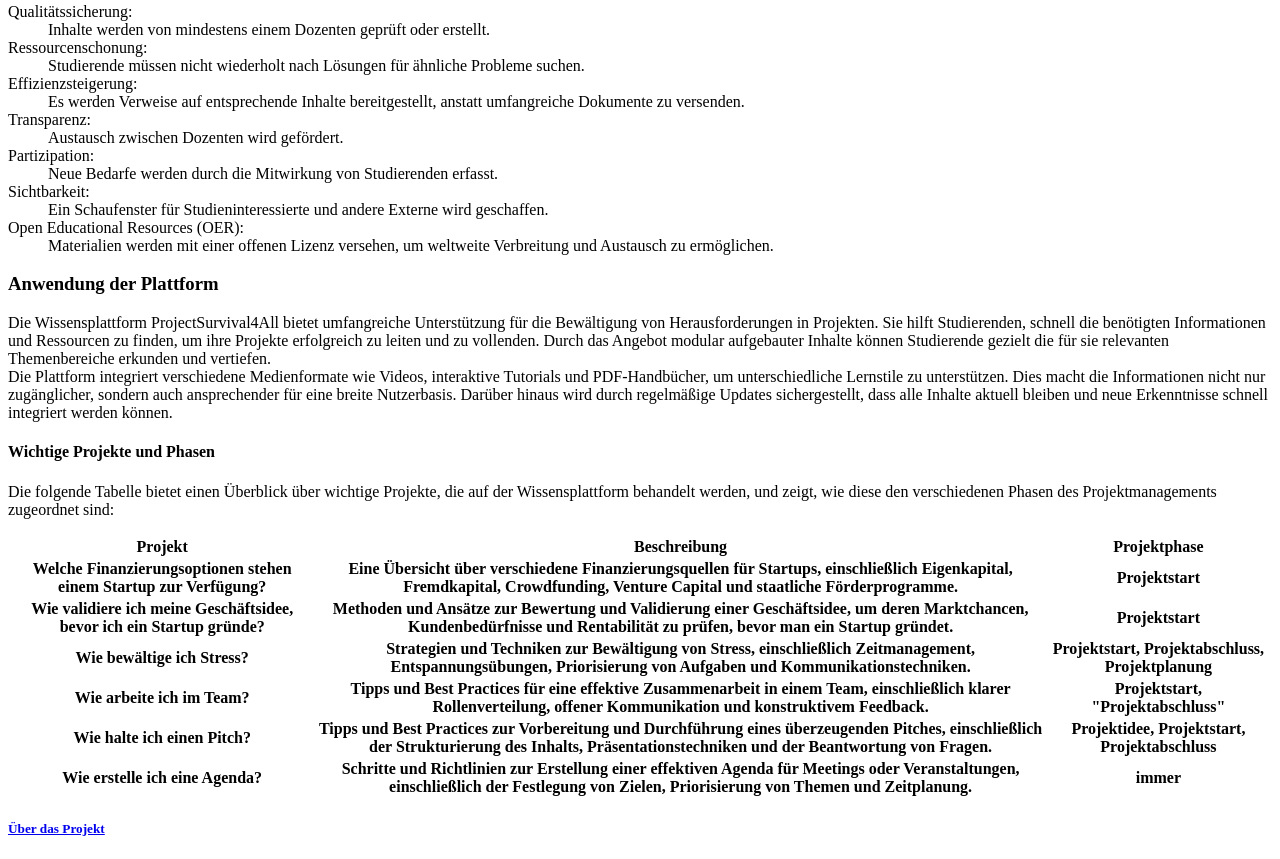
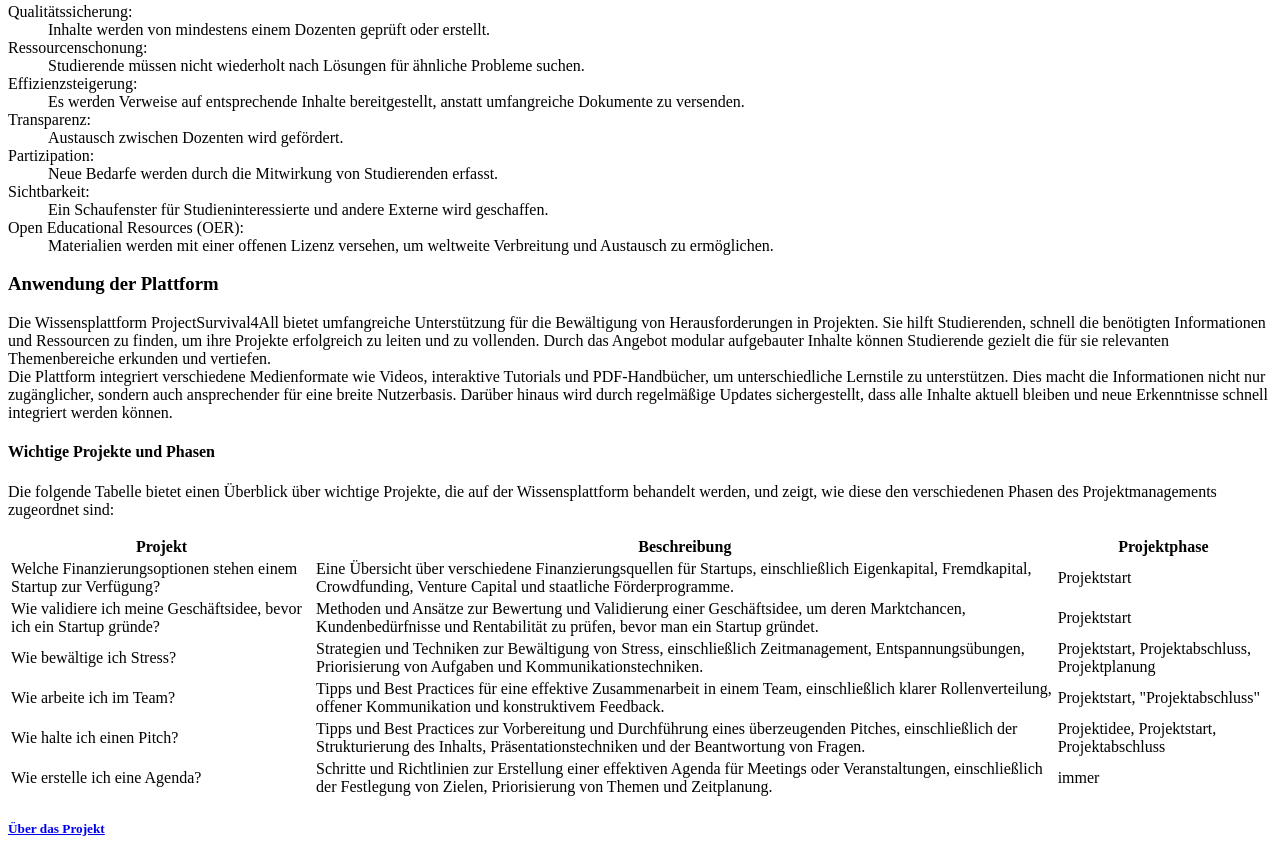
Before and after one commit to mi-classroom/fd-html-und-css-AyeJay21, a plain HTML site: page root/pages/about/about-the-project.html in a window 1280 px wide. Shown: the part 320-1179 px from the top of the page. Drawn offline with Linux system fonts and the light colour scheme.

Commit message:
Korrigiert 19.04 11 Uhr

```diff
--- a/root/pages/about/about-the-project.html
+++ b/root/pages/about/about-the-project.html
@@ -18,8 +18,6 @@
 </head>
 
 <body>
-
-
     <h1 id="Einleitung">Einleitung</h1>
     <p> In der Arbeitswelt dominieren Projekte den Alltag. Das Hochschulstudium bereitet Studierende gezielt auf diese
         Anforderungen vor, indem es Projekte konsequent in die Lehre integriert. Dadurch sammeln Studierende bereits
@@ -74,42 +72,42 @@
         </thead>
         <tbody>
             <tr>
-                <th scope="row">Welche Finanzierungsoptionen stehen einem Startup zur Verfügung? </th>
-                <th scope="row">Eine Übersicht über verschiedene Finanzierungsquellen für Startups, einschließlich
-                    Eigenkapital, Fremdkapital, Crowdfunding, Venture Capital und staatliche Förderprogramme.</th>
-                <th scope="row">Projektstart</th>
+                <td scope="row">Welche Finanzierungsoptionen stehen einem Startup zur Verfügung? </td>
+                <td scope="row">Eine Übersicht über verschiedene Finanzierungsquellen für Startups, einschließlich
+                    Eigenkapital, Fremdkapital, Crowdfunding, Venture Capital und staatliche Förderprogramme.</td>
+                <td scope="row">Projektstart</td>
             </tr>
             <tr>
-                <th scope="row">Wie validiere ich meine Geschäftsidee, bevor ich ein Startup gründe? </th>
-                <th scope="row">Methoden und Ansätze zur Bewertung und Validierung einer Geschäftsidee, um deren
-                    Marktchancen, Kundenbedürfnisse und Rentabilität zu prüfen, bevor man ein Startup gründet.</th>
-                <th scope="row">Projektstart</th>
+                <td scope="row">Wie validiere ich meine Geschäftsidee, bevor ich ein Startup gründe? </td>
+                <td scope="row">Methoden und Ansätze zur Bewertung und Validierung einer Geschäftsidee, um deren
+                    Marktchancen, Kundenbedürfnisse und Rentabilität zu prüfen, bevor man ein Startup gründet.</td>
+                <td scope="row">Projektstart</td>
             </tr>
             <tr>
-                <th scope="row">Wie bewältige ich Stress?</th>
-                <th scope="row">Strategien und Techniken zur Bewältigung von Stress, einschließlich Zeitmanagement,
-                    Entspannungsübungen, Priorisierung von Aufgaben und Kommunikationstechniken.</th>
-                <th scope="row">Projektstart, Projektabschluss, Projektplanung</th>
+                <td scope="row">Wie bewältige ich Stress?</td>
+                <td scope="row">Strategien und Techniken zur Bewältigung von Stress, einschließlich Zeitmanagement,
+                    Entspannungsübungen, Priorisierung von Aufgaben und Kommunikationstechniken.</td>
+                <td scope="row">Projektstart, Projektabschluss, Projektplanung</td>
             </tr>
             <tr>
-                <th scope="row">Wie arbeite ich im Team?</th>
-                <th scope="row">Tipps und Best Practices für eine effektive Zusammenarbeit in einem Team, einschließlich
-                    klarer Rollenverteilung, offener Kommunikation und konstruktivem Feedback.</th>
-                <th scope="row">Projektstart, "Projektabschluss"</th>
+                <td scope="row">Wie arbeite ich im Team?</td>
+                <td scope="row">Tipps und Best Practices für eine effektive Zusammenarbeit in einem Team, einschließlich
+                    klarer Rollenverteilung, offener Kommunikation und konstruktivem Feedback.</td>
+                <td scope="row">Projektstart, "Projektabschluss"</td>
             </tr>
             <tr>
-                <th scope="row">Wie halte ich einen Pitch?</th>
-                <th scope="row">Tipps und Best Practices zur Vorbereitung und Durchführung eines überzeugenden Pitches,
+                <td scope="row">Wie halte ich einen Pitch?</td>
+                <td scope="row">Tipps und Best Practices zur Vorbereitung und Durchführung eines überzeugenden Pitches,
                     einschließlich der Strukturierung des Inhalts, Präsentationstechniken und der Beantwortung von
-                    Fragen.</th>
-                <th scope="row">Projektidee, Projektstart, Projektabschluss</th>
+                    Fragen.</td>
+                <td scope="row">Projektidee, Projektstart, Projektabschluss</td>
             </tr>
             <tr>
-                <th scope="row">Wie erstelle ich eine Agenda?</th>
-                <th scope="row">Schritte und Richtlinien zur Erstellung einer effektiven Agenda für Meetings oder
+                <td scope="row">Wie erstelle ich eine Agenda?</td>
+                <td scope="row">Schritte und Richtlinien zur Erstellung einer effektiven Agenda für Meetings oder
                     Veranstaltungen, einschließlich der Festlegung von Zielen, Priorisierung von Themen und Zeitplanung.
-                </th>
-                <th scope="row">immer</th>
+                </td>
+                <td scope="row">immer</td>
             </tr>
         </tbody>
     </table>
```
Also changed, not shown: root/index.html (+30 -19 lines).
